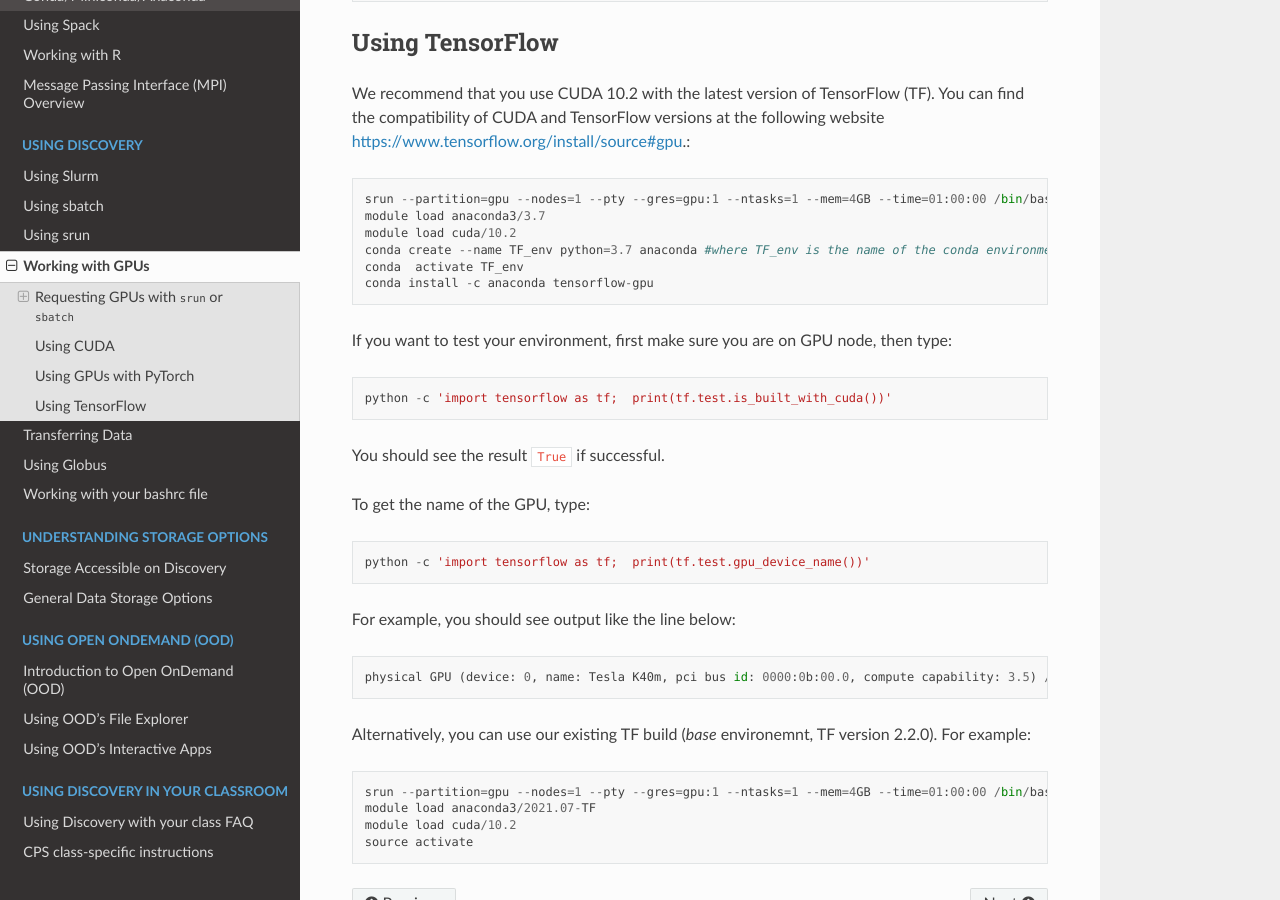
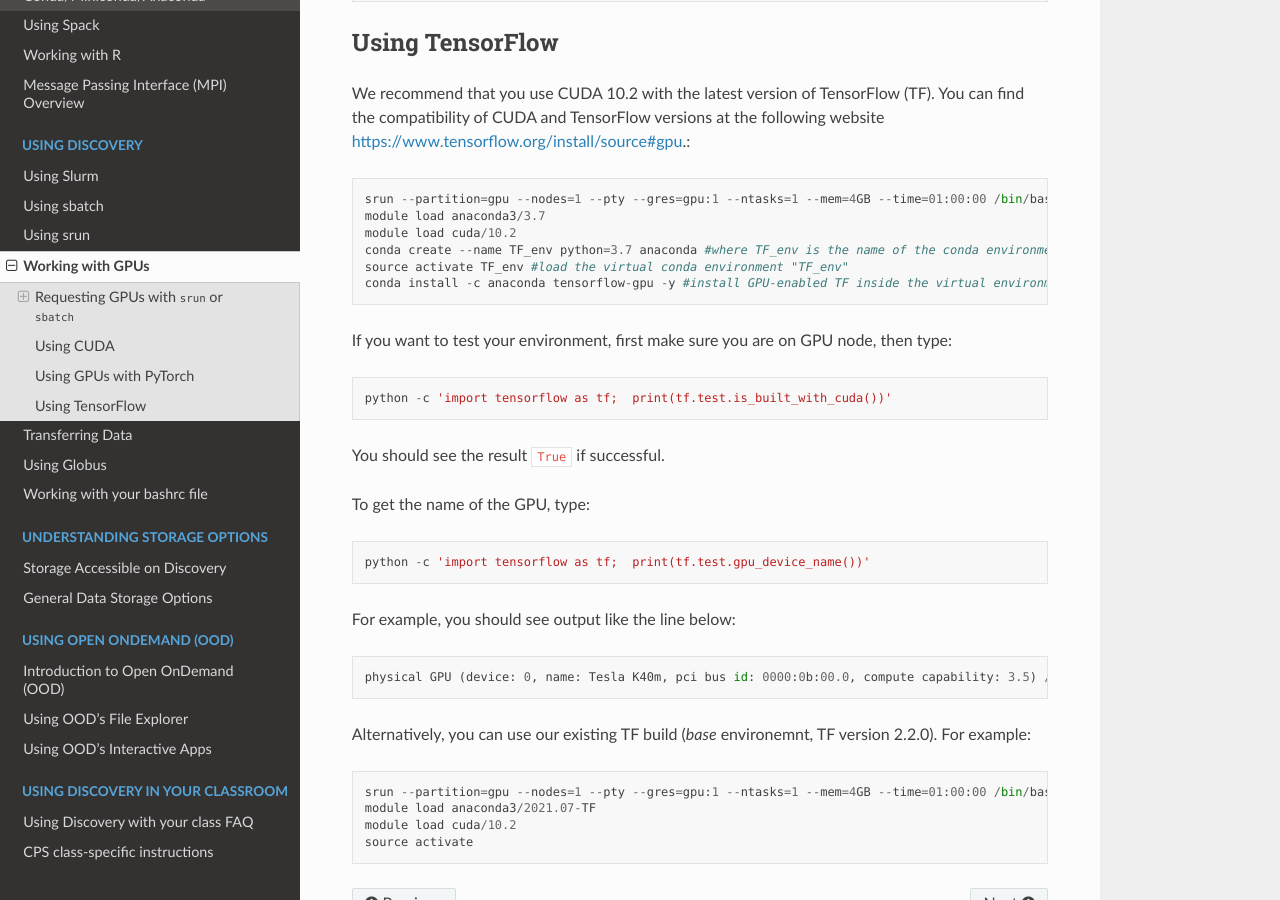
Before and after one commit to northeastern-rc/rc-public-documentation, a Sphinx documentation site: the page built from docs/source/using-discovery/workingwithgpu.rst, in a window 1280 px wide and 900 px high, scrolled down 3258 px. Built offline with Sphinx 7.4.7 and the Read the Docs theme 2.0.0, drawn with Linux system fonts in a browser that asks for light colours.

Commit message:
applied additional changes made by Manasvita 01/03/22.

```diff
--- a/docs/source/using-discovery/workingwithgpu.rst
+++ b/docs/source/using-discovery/workingwithgpu.rst
@@ -174,8 +174,8 @@
   module load anaconda3/3.7
   module load cuda/10.2
   conda create --name TF_env python=3.7 anaconda #where TF_env is the name of the conda environment
-  conda  activate TF_env
-  conda install -c anaconda tensorflow-gpu
+  source activate TF_env #load the virtual conda environment "TF_env"
+  conda install -c anaconda tensorflow-gpu -y #install GPU-enabled TF inside the virtual environment
 
 If you want to test your environment, first make sure you are on GPU node, then type::
 
```
